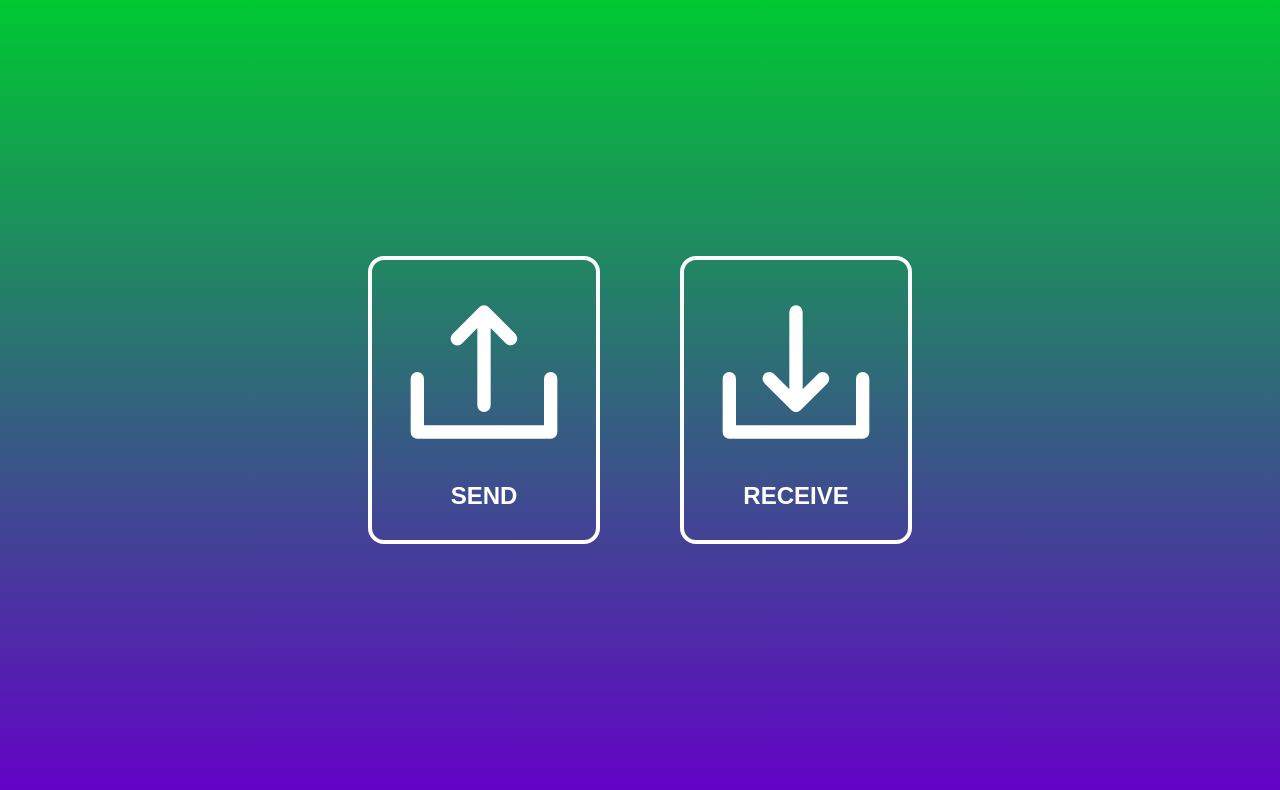
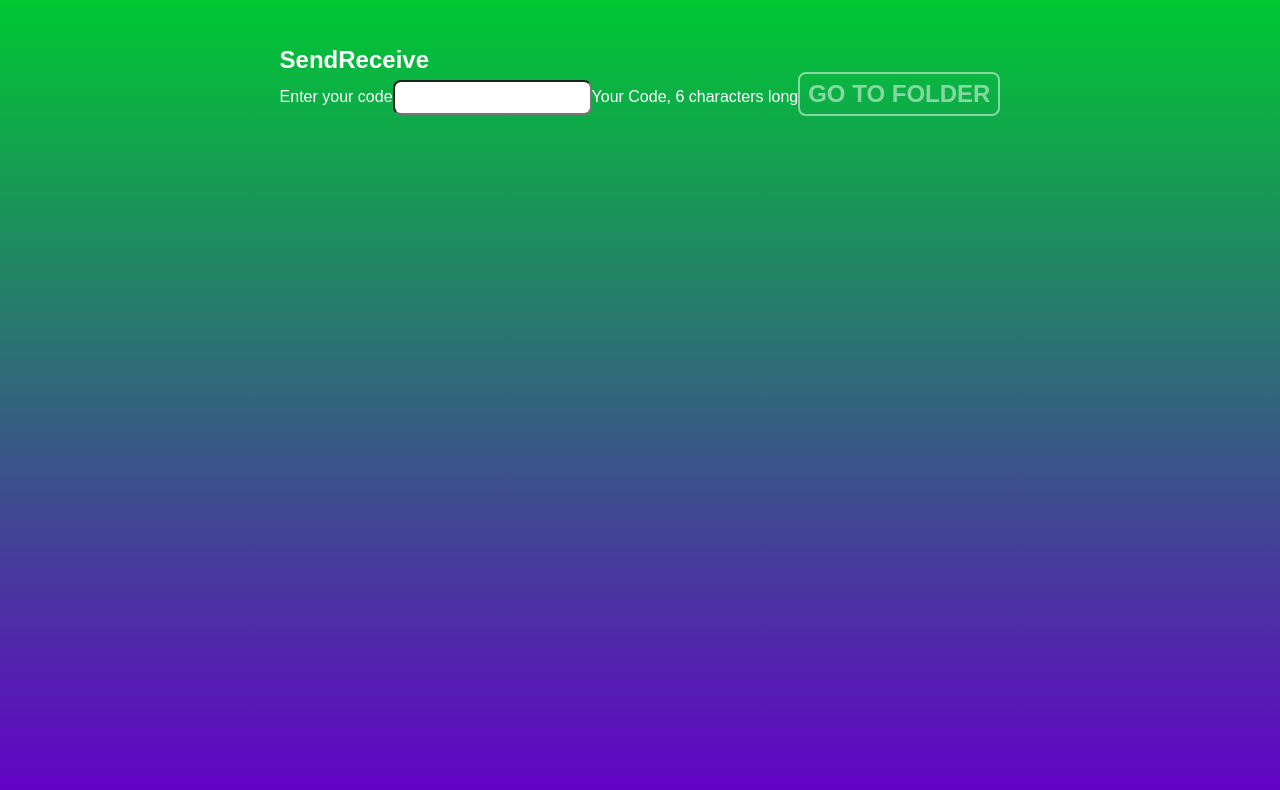
Before and after one commit to gizinski-jacek/qr-file-share, a React (Create React App) app: page / in a window 1280 px wide. Shown: the top 790 px of the page. Built offline with nearby package versions, Linux system fonts and the light colour scheme.

Commit message:
Adding input for user code to redirect directly to folder.

```diff
--- a/src/App.tsx
+++ b/src/App.tsx
@@ -4,15 +4,23 @@ import Send from './components/Send';
 import Receive from './components/Receive';
 import Code from './components/Code';
 import Overlay from './components/Overlay';
+import { useState } from 'react';
 
 const App = () => {
+	const [input, setInput] = useState('');
+
+	const handleInputChange = (e: React.ChangeEvent<HTMLInputElement>) => {
+		setInput(e.target.value);
+	};
+
 	return (
 		<div className='app'>
 			<Routes>
 				<Route
 					path=''
 					element={
-						<div className='home'>
+						<div className='home-page'>
+							<div className='home-page-links'>
 								<NavLink to='send' aria-label='send file'>
 									<svg viewBox='0 0 24 24' xmlns='http://www.w3.org/2000/svg'>
 										<path d='M23,13v8a1,1,0,0,1-1,1H2a1,1,0,0,1-1-1V13a1,1,0,0,1,2,0v7H21V13a1,1,0,0,1,2,0ZM12,18a1,1,0,0,0,1-1V5.414l2.293,2.293a1,1,0,0,0,1.414-1.414l-4-4a1,1,0,0,0-1.414,0l-4,4A1,1,0,1,0,8.707,7.707L11,5.414V17A1,1,0,0,0,12,18Z' />
@@ -25,6 +33,25 @@ const App = () => {
 									</svg>
 									<div>Receive</div>
 								</NavLink>
+							</div>
+							<form className='home-page-form'>
+								<label htmlFor='inputCode'>Enter your code</label>
+								<input
+									className={input.length !== 6 ? 'error' : ''}
+									id='inputCode'
+									type='text'
+									minLength={6}
+									maxLength={6}
+									onChange={handleInputChange}
+									value={input}
+								></input>
+								<span>Your Code, 6 characters long</span>
+								<NavLink to={`code/${input}`}>
+									<button type='button' disabled={input.length !== 6}>
+										Go to folder
+									</button>
+								</NavLink>
+							</form>
 						</div>
 					}
 				/>
```
Lines whose indentation alone changed are shown as unchanged.
